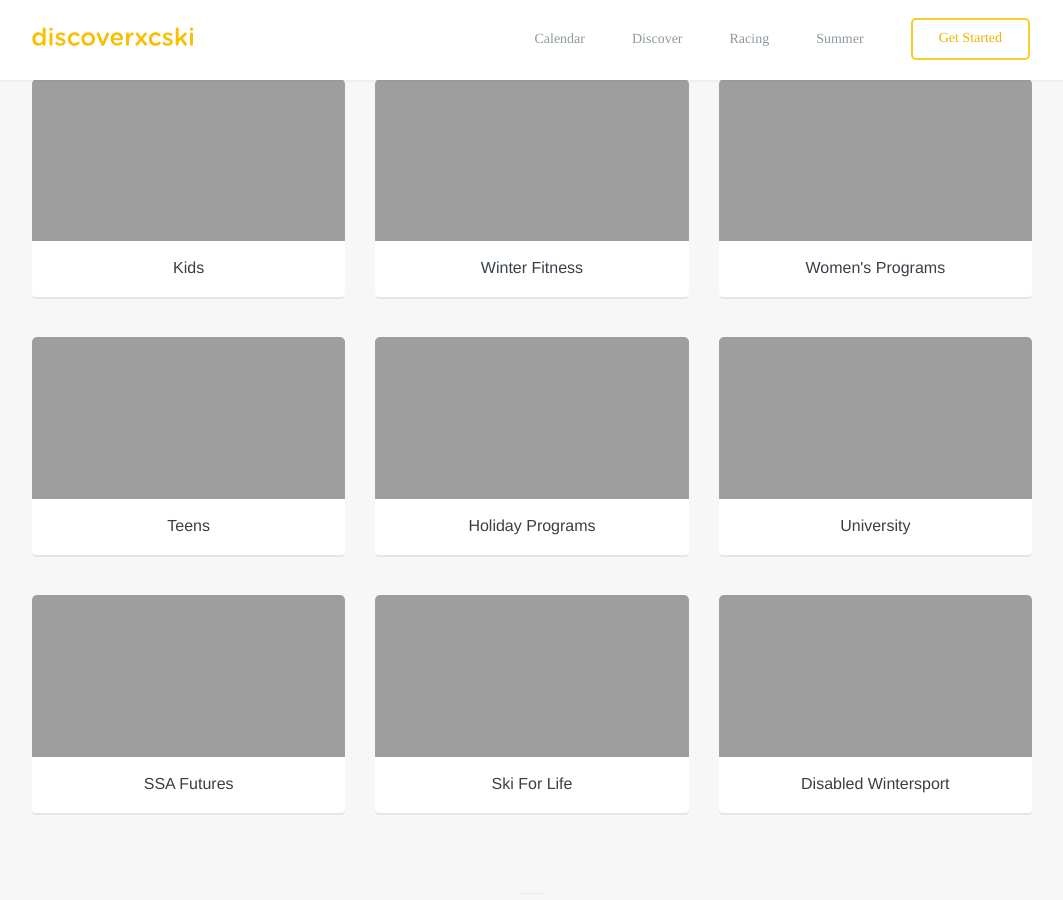
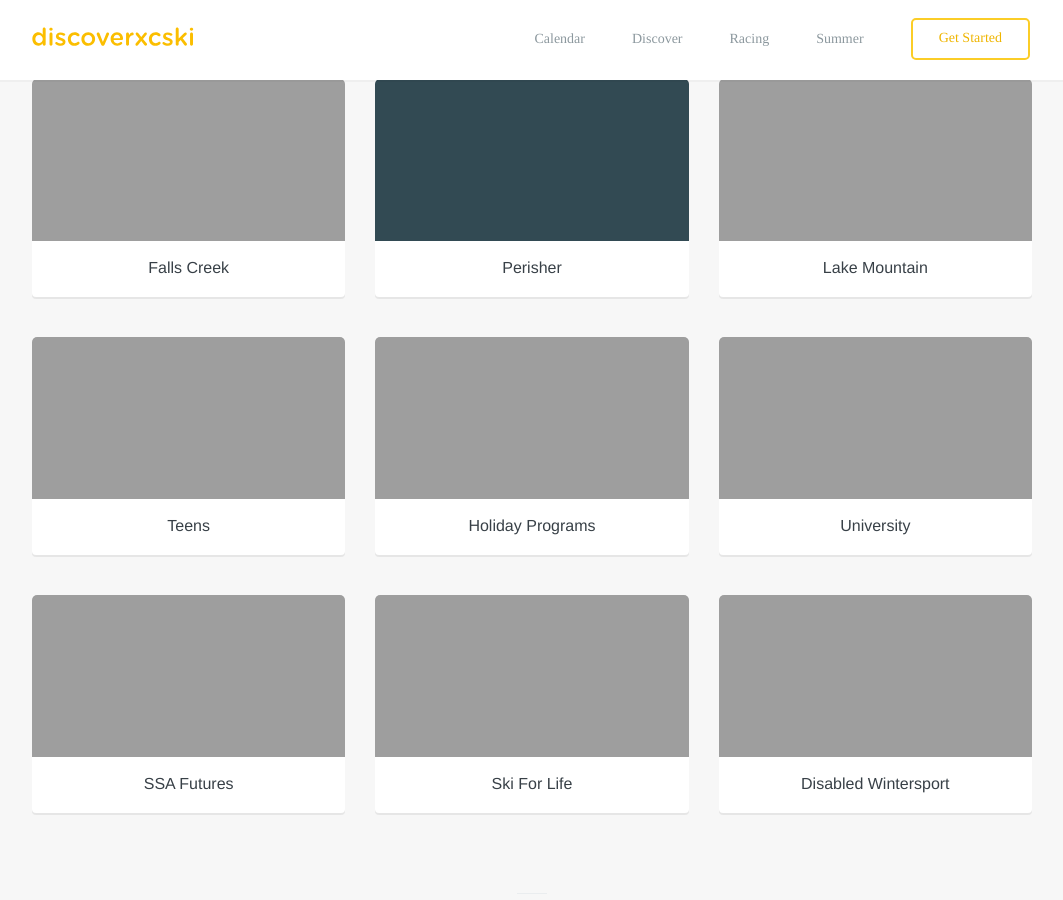
Before and after one commit to robcatto/robcatto.github.io, a Jekyll site: the page built from get-started/resorts/index.html, in a window 1280 px wide and 900 px high, scrolled down 1117 px. Shown: the whole window, without its empty margins (108-1171 px from the left). Built offline with Jekyll 4.4.1, drawn with Linux system fonts in a browser that asks for light colours; some web fonts are replaced; Markdown is read by kramdown in place of the engine named in the settings.

Commit message:
Update index.html

```diff
--- a/get-started/resorts/index.html
+++ b/get-started/resorts/index.html
@@ -229,12 +229,12 @@ layout: default
 
 
                                     </div>
-                                    <span>Kids</span>
+                                    <span>Falls Creek</span>
                             </a>
                         </div>
                             <div class="column three topic-filter">
                             <a href="/discoverxc/winter-fitness">
-                                    <div class="topic-filter-cover" style="    background: url(http://www.discoverxcski.com/images/World_Loppet.jpg);
+                                    <div class="topic-filter-cover" style="    background: #324A53;
     height: 162px;
     /* margin-top: 40px; */
     background-size: cover;
@@ -247,7 +247,7 @@ layout: default
 
 
                                     </div>
-                                    <span>Winter Fitness</span>
+                                    <span>Perisher</span>
                             </a>
                         </div>
 
@@ -269,7 +269,7 @@ layout: default
 
 
                                     </div>
-                                    <span>Women's Programs</span>
+                                    <span>Lake Mountain</span>
                             </a>
                         </div>
 
```
